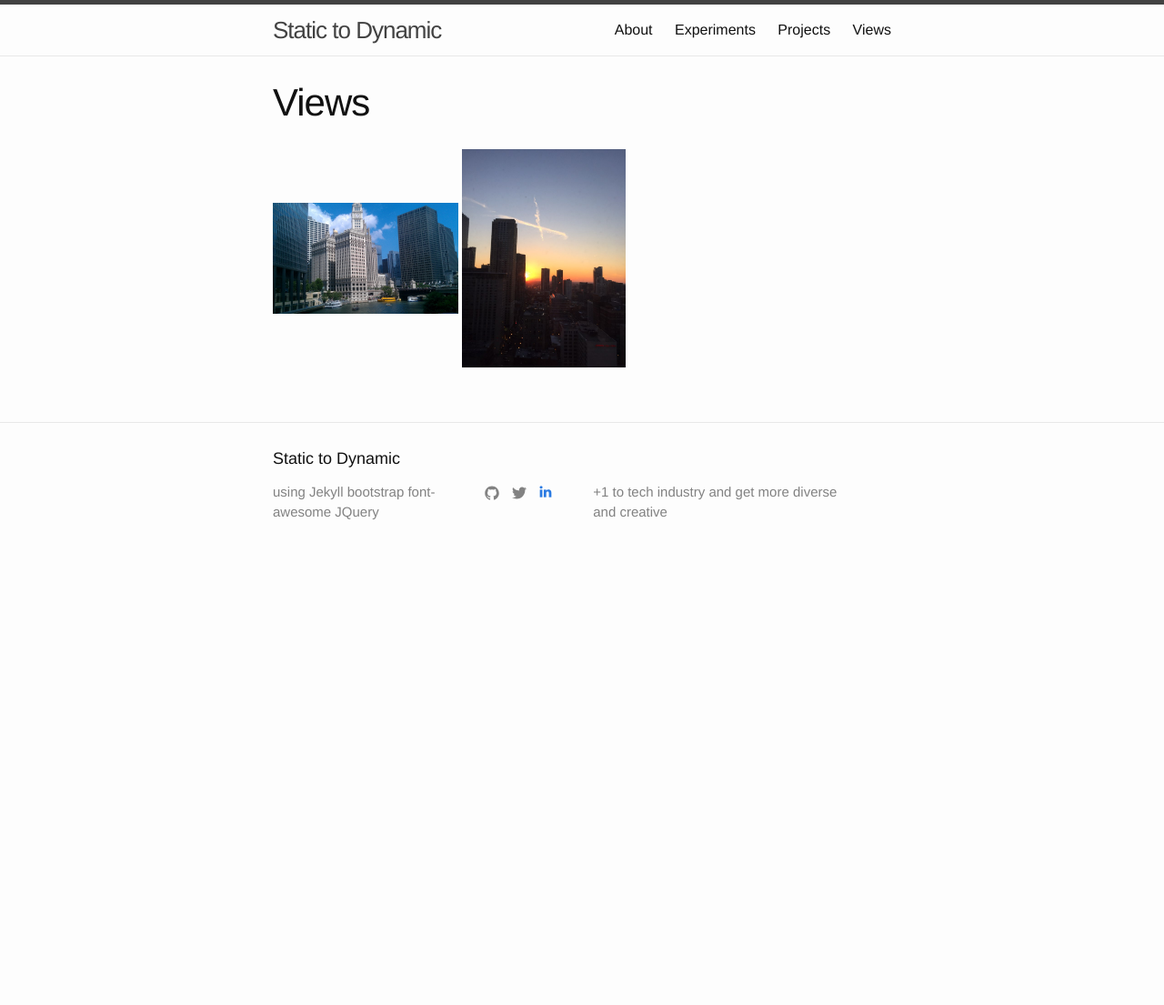
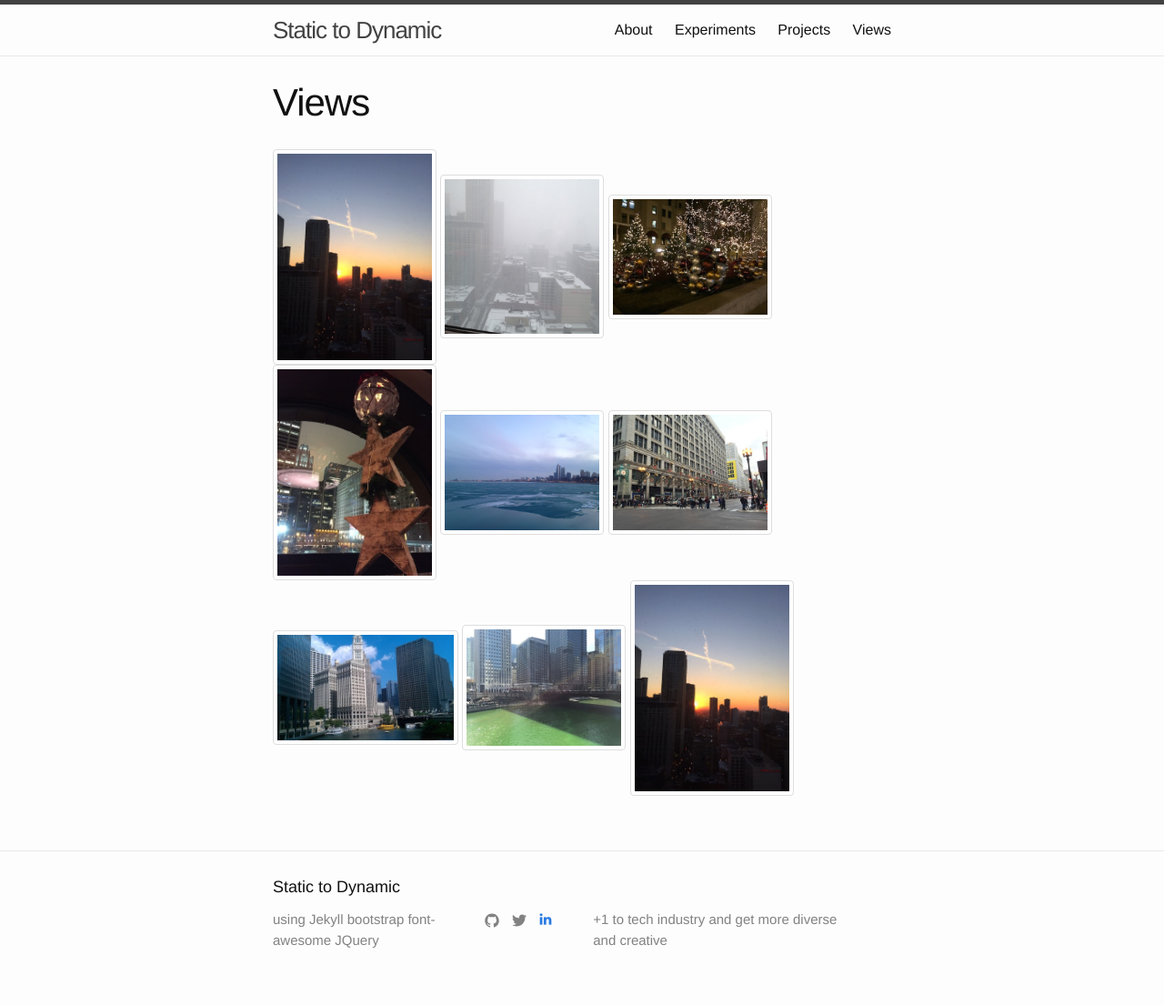
Before and after one commit to soborok/soborok.github.io, a Jekyll site: the page built from views.html, in a window 1280 px wide. Shown: the whole page at 91% size. Built offline with Jekyll 4.4.1, drawn with Linux system fonts in a browser that asks for light colours; nearby versions of some CDN libraries; before the commit the page ends 900 px from its top, so only the background shows below that.

Commit message:
edited code and removed comment

```diff
--- a/_config.yml
+++ b/_config.yml
@@ -5,7 +5,7 @@
 description: +1 to tech industry and get more diverse and creative
 
 baseurl: "" # the subpath of your site, e.g. /blog/
-url: "http://soborok.github.io/" # the base hostname & protocol for your site
+url: "http://soborok.github.io" # the base hostname & protocol for your site
 twitter_username: soborok
 github_username:  soborok
 linkedin: heejinpark
--- a/_includes/head.html
+++ b/_includes/head.html
@@ -11,4 +11,7 @@
   <link rel="stylesheet" href="{{ "/css/main.css" | prepend: site.baseurl }}">
   <link rel="canonical" href="{{ page.url | replace:'index.html','' | prepend: site.baseurl | prepend: site.url }}">
   <link rel="alternate" type="application/rss+xml" title="{{ site.title }}" href="{{ "/feed.xml" | prepend: site.baseurl | prepend: site.url }}" />
+
+  <script src="https://ajax.googleapis.com/ajax/libs/jquery/1.8.3/jquery.min.js"></script>
+  <script src="{{ "/script/script.js" | prepend: site.baseurl }}"></script>
 </head>
--- /dev/null
+++ b/script/script.js
@@ -0,0 +1,13 @@
+$(document).ready(function() {
+  $(".img-thumbnail").hover(function() {
+    $(this).height(function(i, h) { return h * 1.2; })
+           .width(function(i, w) { return w * 1.2; });
+  },
+  function() {
+    $(this).height(function(i, h) {
+        return h / 1.2;
+    }).width(function(i, w) {
+        return w / 1.2;
+    })
+  });
+})
--- a/views.html
+++ b/views.html
@@ -4,5 +4,12 @@
 permalink: /views/
 ---
 
-<img height="122" width="204" src="./river.jpg" alt="Chicago river and buildings">
-<img height="240" width="180" src="./sunset.jpg" alt="sunsent from window">
+<img height="240" width="180" class="img-thumbnail" src="./sunset.jpg" alt="sunset from window">
+<img height="240" width="180" class="img-thumbnail" src="./chicago_snow.jpg" alt="Snow in Chicago">
+<img height="240" width="180" class="img-thumbnail" src="./christmas_deco.jpg" alt="Christmas trees">
+<img height="240" width="180" class="img-thumbnail" src="./christmas_stars.jpg" alt="Christmas stars">
+<img height="240" width="180" class="img-thumbnail" src="./frozen_michigan_lake.jpg" alt="Frozen Michigan Lake">
+<img height="240" width="180" class="img-thumbnail" src="./macys_christmas.jpg" alt="Macy's Christmas deco">
+<img height="122" width="204" class="img-thumbnail" src="./river.jpg" alt="Chicago river and buildings">
+<img height="240" width="180" class="img-thumbnail" src="./st_patricks_day.jpg" alt="Chicago river on St. Patrick's day">
+<img height="240" width="180" class="img-thumbnail" src="./sunset.jpg" alt="sunsent from window">
```
Also changed, not shown: views/chicago_snow.jpg (added), views/christmas_deco.JPG (added), views/christmas_stars.JPG (added), views/frozen_michigan_lake.JPG (added), views/macys_christmas.JPG (added), views/river.jpg, views/st_patricks_day.JPG (added), views/sunset.jpg.
